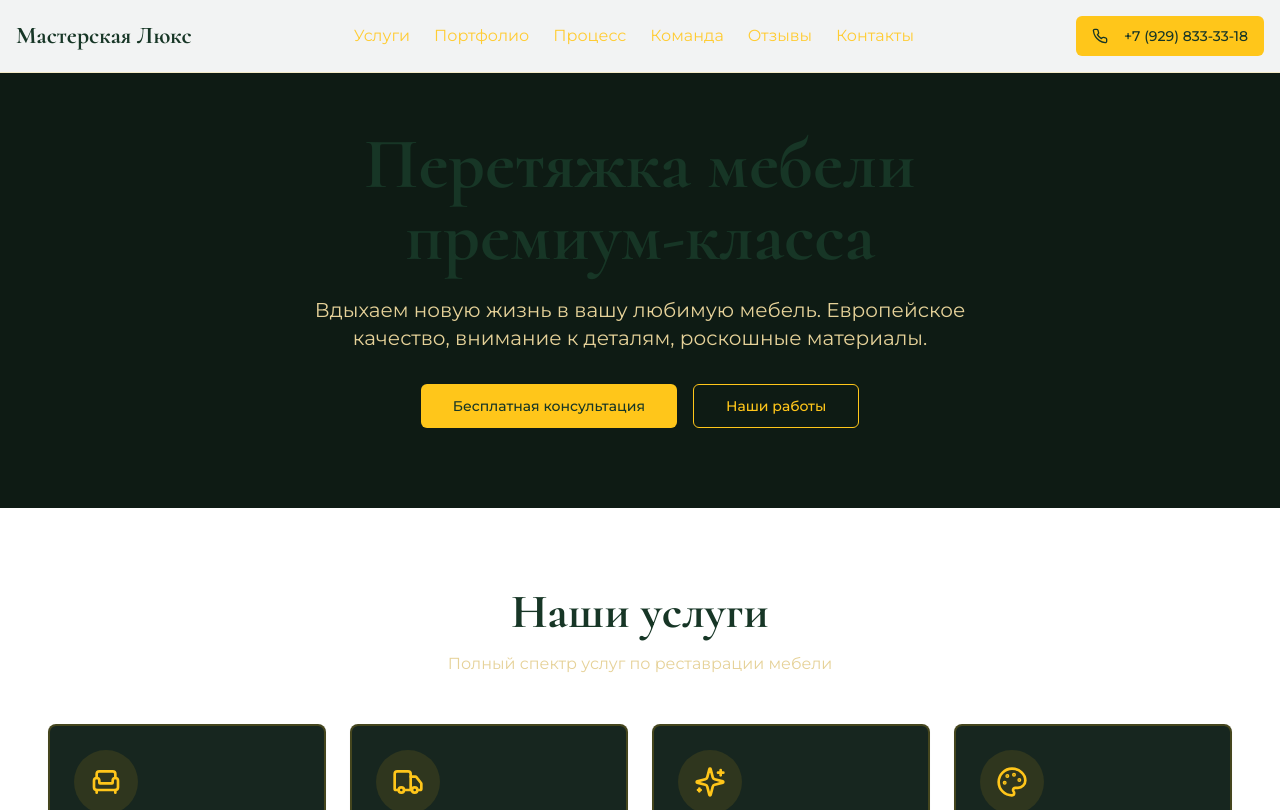
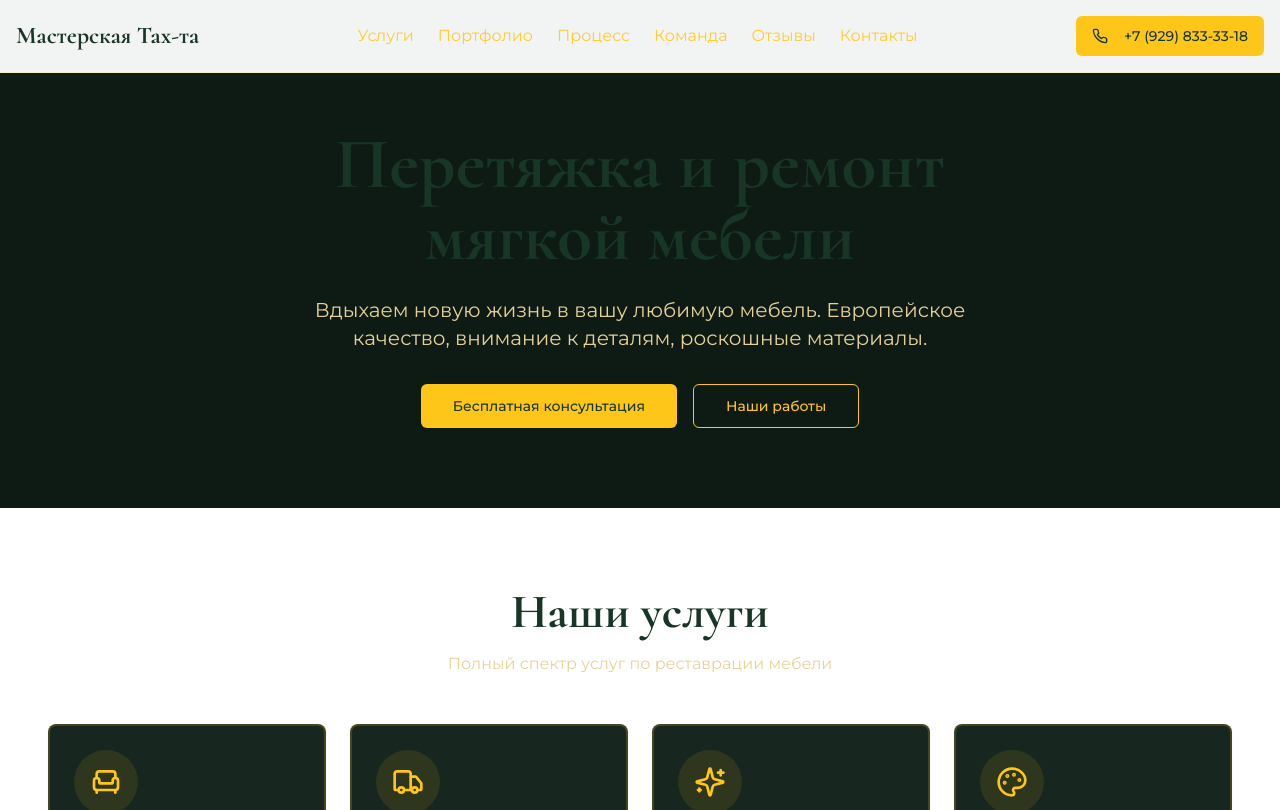
Before and after one commit to pr-poehali-dev/soft-furniture-upholstery, a React (Vite) app: page / in a window 1280 px wide. Shown: the top 810 px of the page. Built offline with nearby package versions, Linux system fonts and the light colour scheme.

Commit message:
Мастерская Тах-та: перетяжка и ремонт

```diff
--- a/src/pages/Index.tsx
+++ b/src/pages/Index.tsx
@@ -78,7 +78,7 @@ const Index = () => {
     <div className="min-h-screen bg-background">
       <nav className="fixed top-0 w-full bg-white/95 backdrop-blur-sm z-50 border-b border-accent/20">
         <div className="container mx-auto px-4 py-4 flex justify-between items-center">
-          <h1 className="text-2xl font-bold text-primary">Мастерская Люкс</h1>
+          <h1 className="text-2xl font-bold text-primary">Мастерская Тах-та</h1>
           <div className="hidden md:flex gap-6">
             <a href="#services" className="text-foreground hover:text-accent transition-colors">Услуги</a>
             <a href="#portfolio" className="text-foreground hover:text-accent transition-colors">Портфолио</a>
@@ -97,7 +97,7 @@ const Index = () => {
       <section className="pt-32 pb-20 px-4">
         <div className="container mx-auto text-center">
           <h2 className="text-6xl md:text-7xl font-bold text-primary mb-6 animate-fade-in">
-            Перетяжка мебели<br />премиум-класса
+            Перетяжка и ремонт<br />мягкой мебели
           </h2>
           <p className="text-xl text-muted-foreground max-w-2xl mx-auto mb-8 animate-fade-in">
             Вдыхаем новую жизнь в вашу любимую мебель. Европейское качество, внимание к деталям, роскошные материалы.
```
